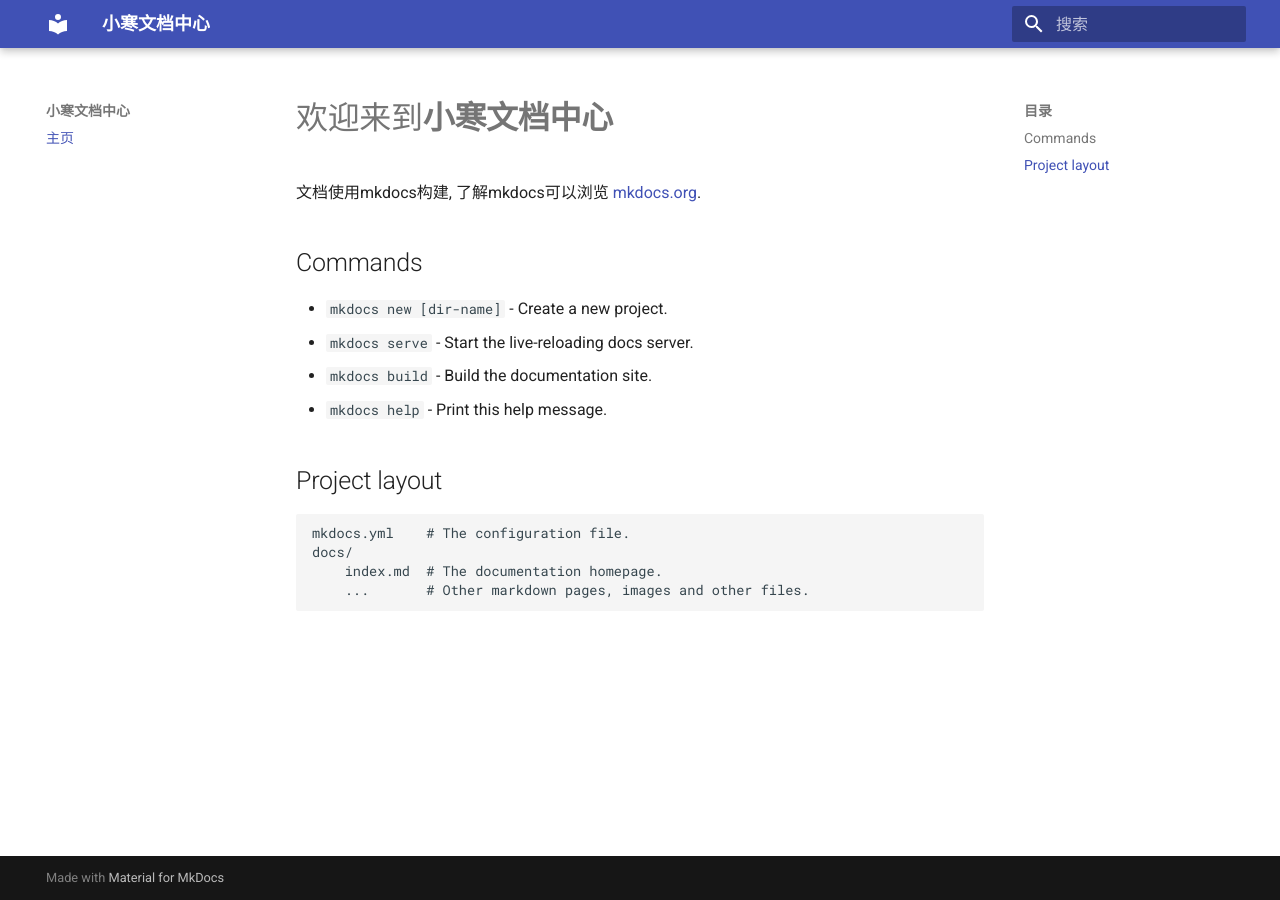
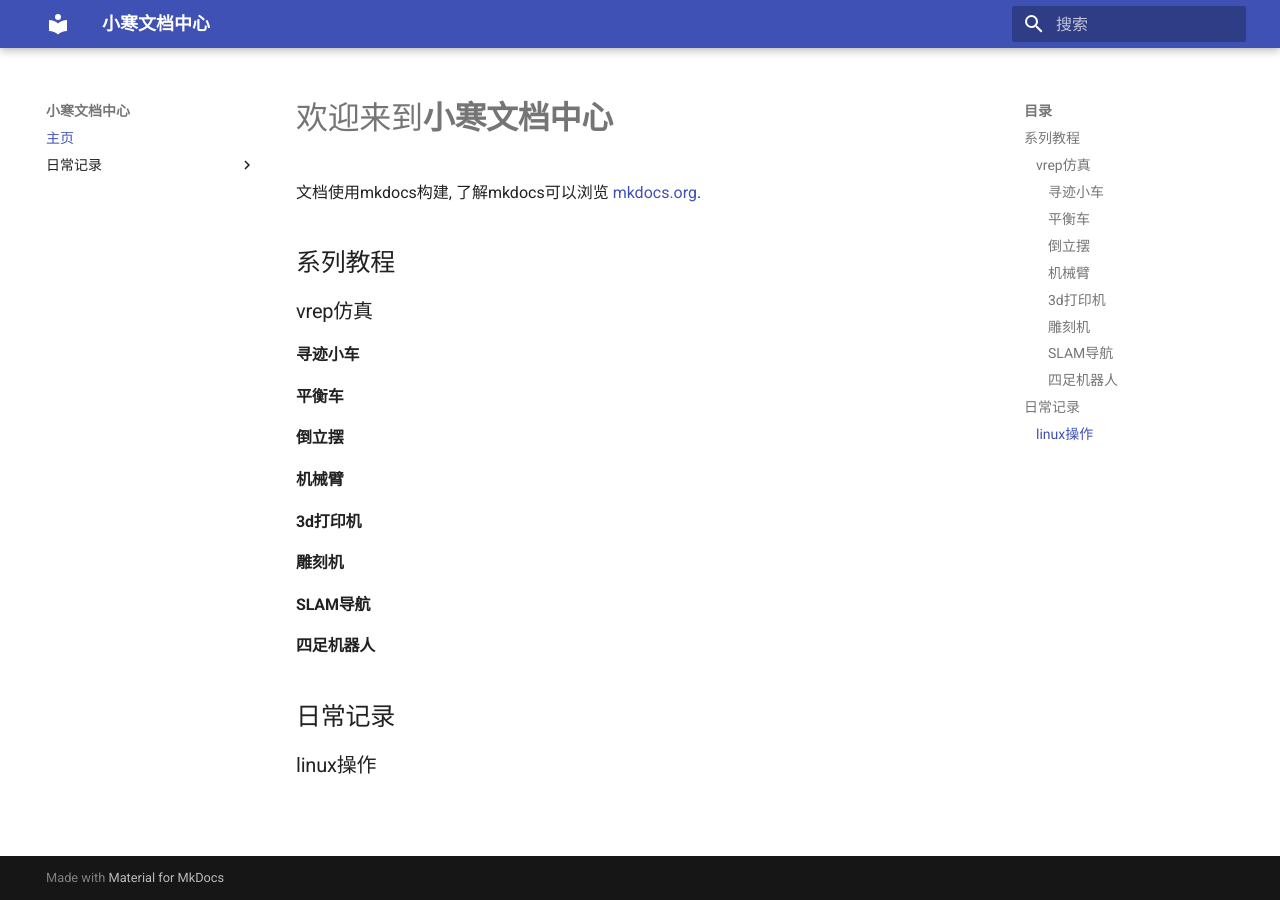
Before and after one commit to slightc/OneDocCenter, an MkDocs documentation site: the page built from docs/index.md, in a window 1280 px wide. Built offline with MkDocs 1.6.1 and Material for MkDocs 9.7.7, drawn with Linux system fonts in a browser that asks for light colours.

Commit message:
添加 桌面快捷方式 文档

```diff
--- a/docs/index.md
+++ b/docs/index.md
@@ -2,16 +2,26 @@
 
 文档使用mkdocs构建, 了解mkdocs可以浏览 [mkdocs.org](https://mkdocs.org).
 
-## Commands
+## 系列教程
 
-* `mkdocs new [dir-name]` - Create a new project.
-* `mkdocs serve` - Start the live-reloading docs server.
-* `mkdocs build` - Build the documentation site.
-* `mkdocs help` - Print this help message.
+### vrep仿真
 
-## Project layout
+#### 寻迹小车
 
-    mkdocs.yml    # The configuration file.
-    docs/
-        index.md  # The documentation homepage.
-        ...       # Other markdown pages, images and other files.
+#### 平衡车
+
+#### 倒立摆
+
+#### 机械臂
+
+#### 3d打印机
+
+#### 雕刻机
+
+#### SLAM导航
+
+#### 四足机器人
+
+## 日常记录
+
+### linux操作
--- /dev/null
+++ b/docs/vrep/TracingCar/Chapter_01.md
@@ -0,0 +1 @@
+# Vrep基础
--- a/mkdocs.yml
+++ b/mkdocs.yml
@@ -9,10 +9,16 @@
   - meta
   - smarty
   - admonition
-  - codehilite
+  - codehilite:
+      linenums: true
   - footnotes
   - toc:
       permalink: true
+  - pymdownx.details
+  - pymdownx.superfences
 
 nav:
   - 主页: index.md
+  - 日常记录:
+    - Linux:
+      - 添加桌面快捷方式: notebook/linux/AddDesktopLink.md
```
Also changed, not shown: docs/notebook/linux/AddDesktopLink.md (added, +37 -0 lines).
